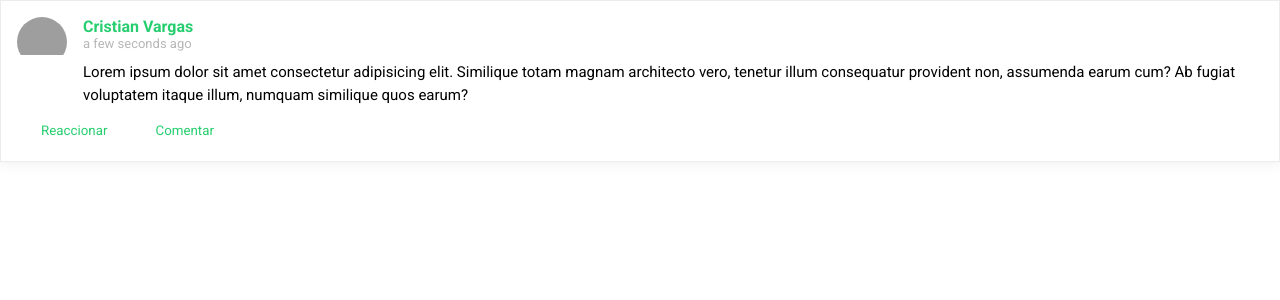
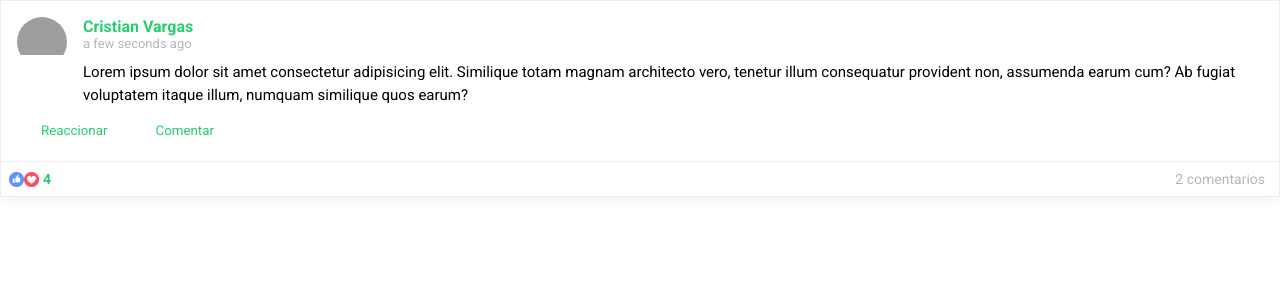
Before and after one commit to cfvargas/Domicilios-Test, a React (Create React App) app: page / in a window 1280 px wide. Shown: the top 300 px of the page. Built offline with nearby package versions, Linux system fonts and the light colour scheme; grey boxes are pictures that could not be loaded.

Commit message:
#add: reactions counter

```diff
--- a/src/App.tsx
+++ b/src/App.tsx
@@ -31,6 +31,34 @@ const fakePost: postType = {
       user: {...comment.user, firstName: 'Andres'},
     },
   ],
+  reactions: [
+    {
+      type: 'like',
+      users: [
+        {
+          firstName: 'Cristian',
+          lastName: 'Vargas',
+        },
+        {
+          firstName: 'Andres',
+          lastName: 'Lozano',
+        },
+      ],
+    },
+    {
+      type: 'love',
+      users: [
+        {
+          firstName: 'Danilo',
+          lastName: 'Caviedes',
+        },
+        {
+          firstName: 'Jose',
+          lastName: 'Perdomo',
+        },
+      ],
+    },
+  ],
   created: new Date(),
 }
 
--- a/src/components/Post/index.tsx
+++ b/src/components/Post/index.tsx
@@ -1,9 +1,19 @@
 import React from 'react'
 import styled from 'styled-components'
-import {Box, Publication, Reactions, Button, Input, publicationType} from '../'
+import colors from '../../config/colors'
+import {
+  Box,
+  Publication,
+  Reactions,
+  Button,
+  Input,
+  publicationType,
+  reactionType,
+} from '../'
 
 export type postType = publicationType & {
   comments: publicationType[]
+  reactions: reactionType[]
 }
 
 export interface PostProps {
@@ -26,6 +36,20 @@ const Post = ({post}: PostProps) => {
             Comentar
           </Button>
         </Box.Body>
+        <Box.Footer align="space-between">
+          {post.reactions.length ? (
+            <Reactions.Counter reactions={post.reactions} />
+          ) : (
+            <span />
+          )}
+          {post.comments.length ? (
+            <Post.CommentsLength onClick={() => setShowComments(!showComments)}>
+              {post.comments.length} comentarios
+            </Post.CommentsLength>
+          ) : (
+            <span />
+          )}
+        </Box.Footer>
       </Box>
       {showComments ? (
         <Box appearance="lightGray">
@@ -42,5 +66,12 @@ const Post = ({post}: PostProps) => {
 }
 
 Post.Element = styled.article``
-
+Post.CommentsLength = styled.button`
+  border: none;
+  background-color: transparent;
+  font-size: 14px;
+  cursor: pointer;
+  color: ${colors.gray};
+  outline: none;
+`
 export default Post
--- /dev/null
+++ b/src/components/Reactions/ReactionsCounter.tsx
@@ -0,0 +1,64 @@
+import React from 'react'
+import styled from 'styled-components'
+import likeIcon from '../../assets/icons/like.png'
+import loveIcon from '../../assets/icons/love.png'
+import careIcon from '../../assets/icons/care.png'
+import colors from '../../config/colors'
+
+const icons = {
+  like: {src: likeIcon, alt: 'like icon'},
+  love: {src: loveIcon, alt: 'love icon'},
+  care: {src: careIcon, alt: 'care icon'},
+}
+
+export type reactionType = {
+  type: 'like' | 'love' | 'care'
+  users: {
+    firstName: string
+    lastName: string
+  }[]
+}
+
+export interface ReactionsCounterProps {
+  reactions: reactionType[]
+}
+
+const ReactionsCounter = ({reactions}: ReactionsCounterProps) => {
+  function getReactionsLength() {
+    return reactions.reduce((acc, reactionsByType) => {
+      return acc + reactionsByType.users.length
+    }, 0)
+  }
+
+  return (
+    <ReactionsCounter.Element>
+      {reactions.map(reaction => (
+        <img
+          key={reaction.type}
+          src={icons[reaction.type].src}
+          alt={icons[reaction.type].alt}
+        />
+      ))}
+      <span data-testid="counter">{getReactionsLength()}</span>
+    </ReactionsCounter.Element>
+  )
+}
+
+ReactionsCounter.Element = styled.div`
+  display: flex;
+  align-items: center;
+
+  img {
+    width: 15px;
+  }
+
+  span {
+    font-size: 14px;
+    color: ${colors.green};
+    font-weight: bold;
+    vertical-align: center;
+    margin-left: 4px;
+  }
+`
+
+export default ReactionsCounter
--- a/src/components/Reactions/index.tsx
+++ b/src/components/Reactions/index.tsx
@@ -5,6 +5,7 @@ import loveIcon from '../../assets/icons/love.png'
 import careIcon from '../../assets/icons/care.png'
 import colors from '../../config/colors'
 import {Button} from '../'
+import ReactionsCounter from './ReactionsCounter'
 
 export interface ReactionsProps {
   handleReactionClick: (reactionType: string) => void
@@ -77,4 +78,6 @@ Reactions.IconsContainer = styled.div`
   }
 `
 
+Reactions.Counter = ReactionsCounter
+
 export default Reactions
--- a/src/components/index.ts
+++ b/src/components/index.ts
@@ -10,6 +10,7 @@ export * from './Button'
 export * from './Box'
 export * from './Post'
 export * from './Publication'
-export * from './Publication'
+export * from './Reactions'
+export * from './Reactions/ReactionsCounter'
 
 export {Input, Button, Box, Post, Publication, Reactions}
```
Also changed, not shown: tsconfig.json (+8 -3 lines), 2 other files (tests, documents, lock files or other folders).
